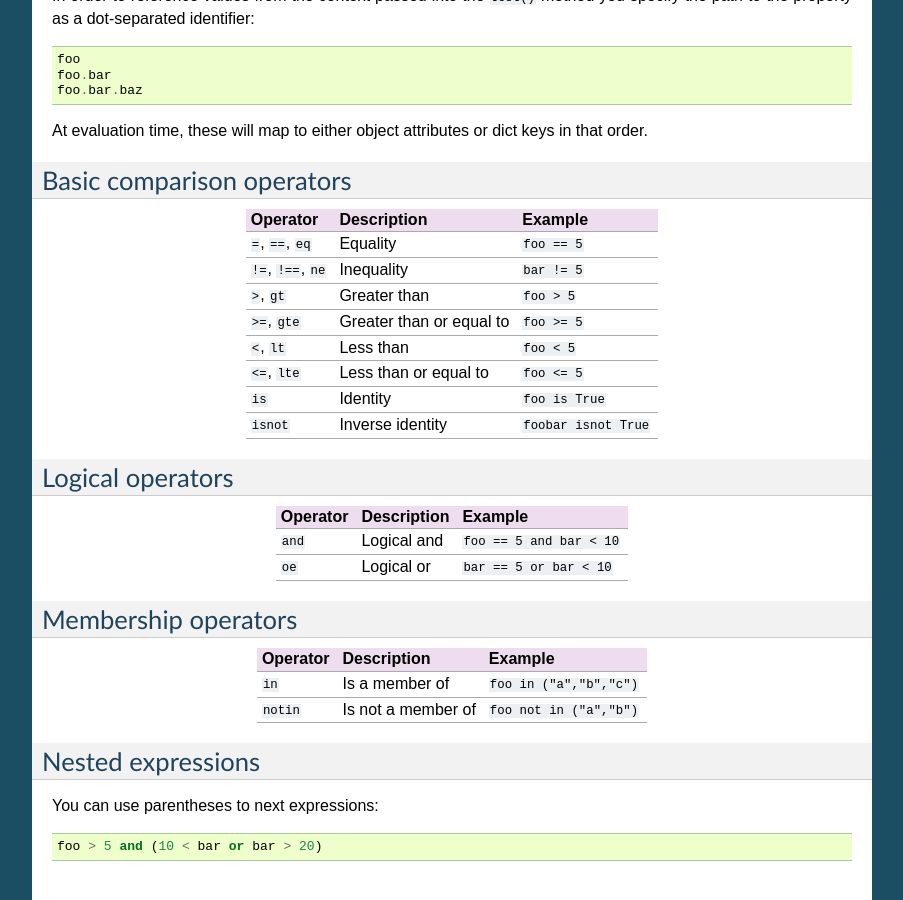
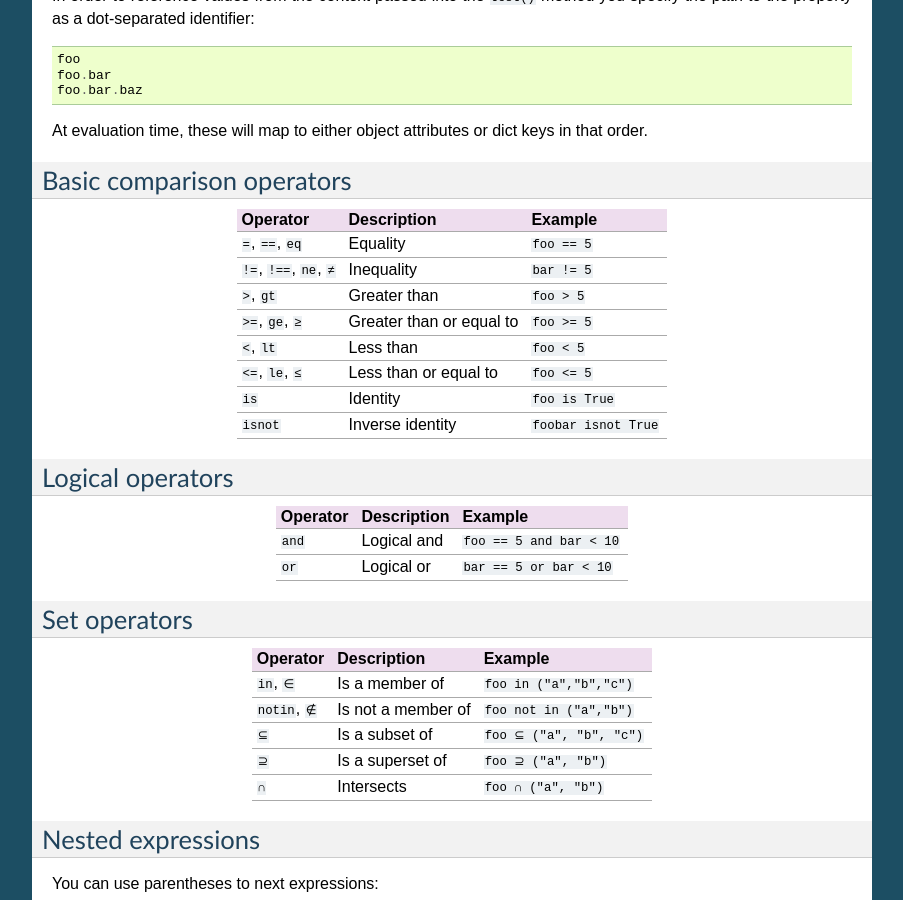
Before and after one commit to tailsdotcom/boolrule, a Sphinx documentation site: the page built from docs/expressions.rst, in a window 1280 px wide and 900 px high, scrolled down 651 px. Shown: the whole window, without its empty margins (198-1101 px from the left). Built offline with Sphinx 7.4.7, drawn with Linux system fonts in a browser that asks for light colours; some of the changed text lies outside the part shown.

Commit message:
Document new comparison and set membership operators (#11)
...from PR #8

```diff
--- a/docs/expressions.rst
+++ b/docs/expressions.rst
@@ -47,18 +47,18 @@ that order.
 Basic comparison operators
 ==========================
 
-=======================  ========================  =====================
-Operator                 Description               Example
-=======================  ========================  =====================
-``=``, ``==``, ``eq``    Equality                  ``foo == 5``
-``!=``, ``!==``, ``ne``  Inequality                ``bar != 5``
-``>``, ``gt``            Greater than              ``foo > 5``
-``>=``, ``gte``          Greater than or equal to  ``foo >= 5``
-``<``, ``lt``            Less than                 ``foo < 5``
-``<=``, ``lte``          Less than or equal to     ``foo <= 5``
-``is``                   Identity                  ``foo is True``
-``isnot``                Inverse identity          ``foobar isnot True``
-=======================  ========================  =====================
+===============================  ========================  =====================
+Operator                         Description               Example
+===============================  ========================  =====================
+``=``, ``==``, ``eq``            Equality                  ``foo == 5``
+``!=``, ``!==``, ``ne``, ``≠``   Inequality                ``bar != 5``
+``>``, ``gt``                    Greater than              ``foo > 5``
+``>=``, ``ge``, ``≥``            Greater than or equal to  ``foo >= 5``
+``<``, ``lt``                    Less than                 ``foo < 5``
+``<=``, ``le``, ``≤``            Less than or equal to     ``foo <= 5``
+``is``                           Identity                  ``foo is True``
+``isnot``                        Inverse identity          ``foobar isnot True``
+===============================  ========================  =====================
 
 
 Logical operators
@@ -68,18 +68,21 @@ Logical operators
 Operator                 Description               Example
 =======================  ========================  =========================
 ``and``                  Logical and               ``foo == 5 and bar < 10``
-``oe``                   Logical or                ``bar == 5 or bar < 10``
+``or``                   Logical or                ``bar == 5 or bar < 10``
 =======================  ========================  =========================
 
 
-Membership operators
+Set operators
 ====================
 
 =======================  ========================  =========================
 Operator                 Description               Example
 =======================  ========================  =========================
-``in``                   Is a member of            ``foo in ("a","b","c")``
-``notin``                Is not a member of        ``foo not in ("a","b")``
+``in``, ``∈``            Is a member of            ``foo in ("a","b","c")``
+``notin``, ``∉``         Is not a member of        ``foo not in ("a","b")``
+``⊆``                    Is a subset of            ``foo ⊆ ("a", "b", "c")``
+``⊇``                    Is a superset of          ``foo ⊇ ("a", "b")``
+``∩``                    Intersects                ``foo ∩ ("a", "b")``
 =======================  ========================  =========================
 
 
```
